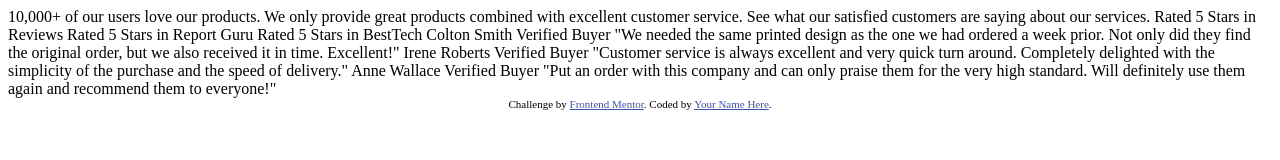
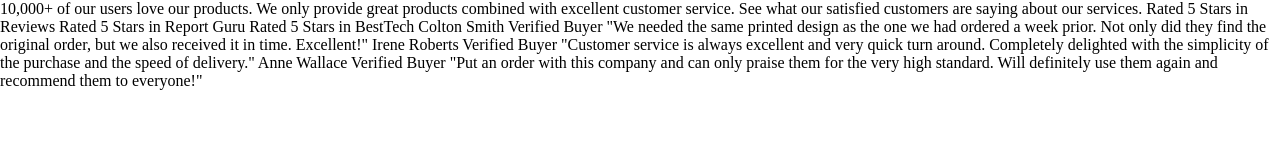
Before and after one commit to yozidst/Social-Proof-Section, a plain HTML site: page index.html in a window 1280 px wide. Drawn offline with Linux system fonts and the light colour scheme.

Commit message:
content save

```diff
--- a/index.html
+++ b/index.html
@@ -4,7 +4,7 @@
     <meta charset="UTF-8" />
     <meta name="viewport" content="width=device-width, initial-scale=1.0" />
     <!-- displays site properly based on user's device -->
-
+    <link rel="stylesheet" href="styles.css">
     <link
       rel="icon"
       type="image/png"
@@ -14,18 +14,14 @@
 
     <title>Frontend Mentor | Social proof section</title>
 
-    <!-- Feel free to remove these styles or customise in your own stylesheet 👍 -->
-    <style>
-      .attribution {
-        font-size: 11px;
-        text-align: center;
-      }
-      .attribution a {
-        color: hsl(228, 45%, 44%);
-      }
-    </style>
   </head>
   <body>
+
+    <main>
+
+
+
+    </main>
     10,000+ of our users love our products.
 
     We only provide great products combined with excellent customer service.
@@ -51,11 +47,5 @@
     "Put an order with this company and can only praise them for the very high
     standard. Will definitely use them again and recommend them to everyone!"
 
-    <div class="attribution">
-      Challenge by
-      <a href="https://www.frontendmentor.io?ref=challenge" target="_blank"
-        >Frontend Mentor</a
-      >. Coded by <a href="#">Your Name Here</a>.
-    </div>
   </body>
 </html>
--- /dev/null
+++ b/styles.css
@@ -0,0 +1,17 @@
+
+:root {
+
+
+}
+
+*,
+*::before,
+*::after {
+    box-sizing: border-box;
+}
+
+body {
+    margin: 0;
+    padding: 0;
+    min-height: 100vh;
+}
```
